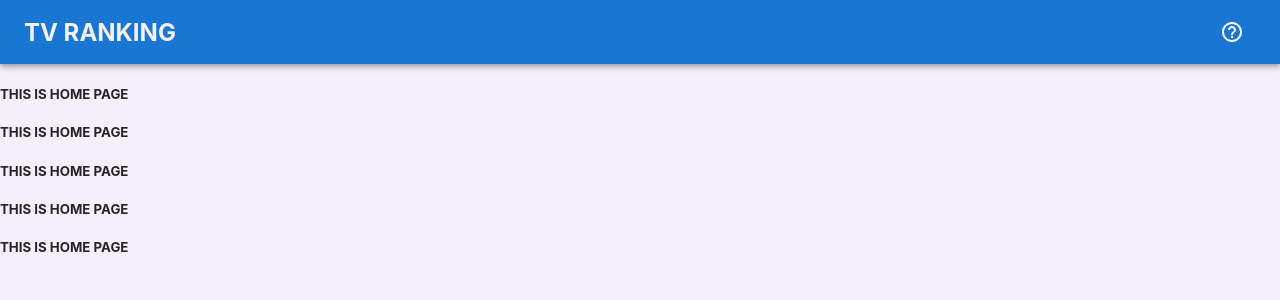
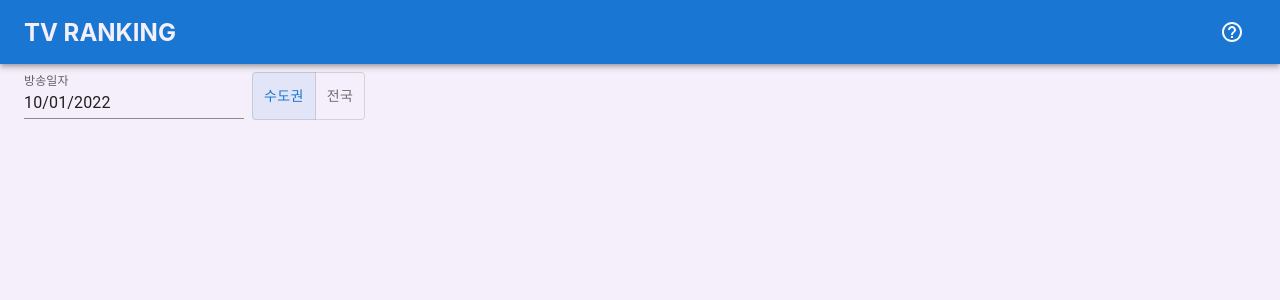
Before and after one commit to Teosoft7/tvranking-web, a React (Create React App) app: page / in a window 1280 px wide. Shown: the top 300 px of the page. Built offline with nearby package versions, Linux system fonts and the light colour scheme.

Commit message:
add query condition toolbar

```diff
--- a/package.json
+++ b/package.json
@@ -7,9 +7,12 @@
     "@emotion/styled": "^11.10.4",
     "@mui/icons-material": "^5.10.9",
     "@mui/material": "^5.10.11",
+    "@mui/x-date-pickers": "^5.0.5",
     "@testing-library/jest-dom": "^5.16.5",
     "@testing-library/react": "^13.4.0",
     "@testing-library/user-event": "^13.5.0",
+    "dayjs": "^1.11.6",
+    "moment": "^2.29.4",
     "react": "^18.2.0",
     "react-dom": "^18.2.0",
     "react-scripts": "5.0.1",
--- /dev/null
+++ b/src/components/AreaButtonGroup.js
@@ -0,0 +1,26 @@
+import { useState } from "react";
+import ToggleButton from "@mui/material/ToggleButton";
+import ToggleButtonGroup from "@mui/material/ToggleButtonGroup";
+
+const AreaButtonGroup = () => {
+  const [area, setArea] = useState("gse");
+
+  const handleChange = (event, newArea) => {
+    setArea(newArea);
+  };
+
+  return (
+    <ToggleButtonGroup
+      color="primary"
+      value={area}
+      exclusive
+      aria-label="area"
+      onChange={handleChange}
+    >
+      <ToggleButton value="gse">수도권</ToggleButton>
+      <ToggleButton value="nat">전국</ToggleButton>
+    </ToggleButtonGroup>
+  );
+};
+
+export default AreaButtonGroup;
--- /dev/null
+++ b/src/components/QueryToolbar.js
@@ -0,0 +1,42 @@
+import { useState } from "react";
+
+import Box from "@mui/material/Box";
+import Toolbar from "@mui/material/Toolbar";
+import dayjs from "dayjs";
+import TextField from "@mui/material/TextField";
+import { AdapterDayjs } from "@mui/x-date-pickers/AdapterDayjs";
+import { LocalizationProvider } from "@mui/x-date-pickers/LocalizationProvider";
+import { MobileDatePicker } from "@mui/x-date-pickers/MobileDatePicker";
+
+import AreaButtonGroup from "./AreaButtonGroup";
+
+const QueryToolbar = () => {
+  const [value, setValue] = useState(dayjs("2022-10-01"));
+
+  return (
+    <Toolbar>
+      <Box>
+        <LocalizationProvider dateAdapter={AdapterDayjs}>
+          <MobileDatePicker
+            label="방송일자"
+            value={value}
+            onChange={(newValue) => {
+              setValue(newValue);
+            }}
+            renderInput={(params) => (
+              <TextField
+                sx={{ paddingRight: 1 }}
+                variant="standard"
+                size="small"
+                {...params}
+              />
+            )}
+          />
+        </LocalizationProvider>
+      </Box>
+      <AreaButtonGroup />
+    </Toolbar>
+  );
+};
+
+export default QueryToolbar;
--- a/src/layout/main-navigation.js
+++ b/src/layout/main-navigation.js
@@ -7,6 +7,9 @@ import IconButton from "@mui/material/IconButton";
 // import MyLocationIcon from "@mui/icons-material/MyLocation";
 // import ArrowBackIcon from "@mui/icons-material/ArrowBack";
 import HelpOutlineIcon from "@mui/icons-material/HelpOutline";
+import TodayIcon from "@mui/icons-material/Today";
+
+import QueryToolbar from "../components/QueryToolbar";
 
 const MainNavigation = (props) => {
   return (
--- a/src/pages/Home.js
+++ b/src/pages/Home.js
@@ -1,15 +1,12 @@
 import React from "react";
 
 import Box from "@mui/material/Box";
+import QueryToolbar from "../components/QueryToolbar";
 
 const HomePage = () => {
   return (
     <Box>
-      <h5>THIS IS HOME PAGE</h5>
-      <h5>THIS IS HOME PAGE</h5>
-      <h5>THIS IS HOME PAGE</h5>
-      <h5>THIS IS HOME PAGE</h5>
-      <h5>THIS IS HOME PAGE</h5>
+      <QueryToolbar />
     </Box>
   );
 };
```
Also changed, not shown: 1 other file (tests, documents, lock files or other folders).
